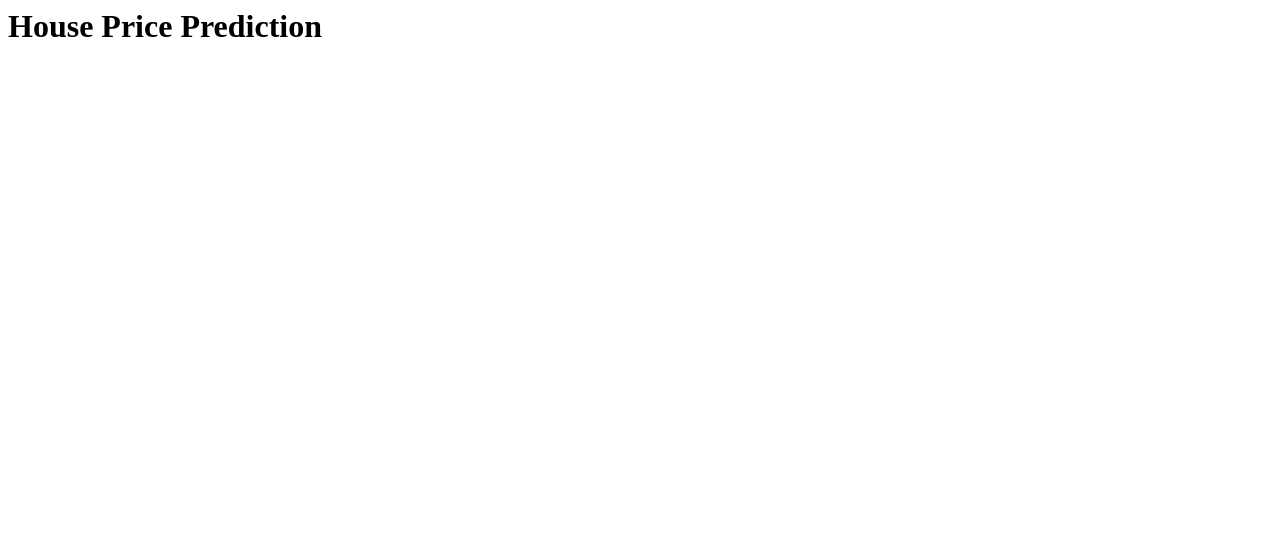
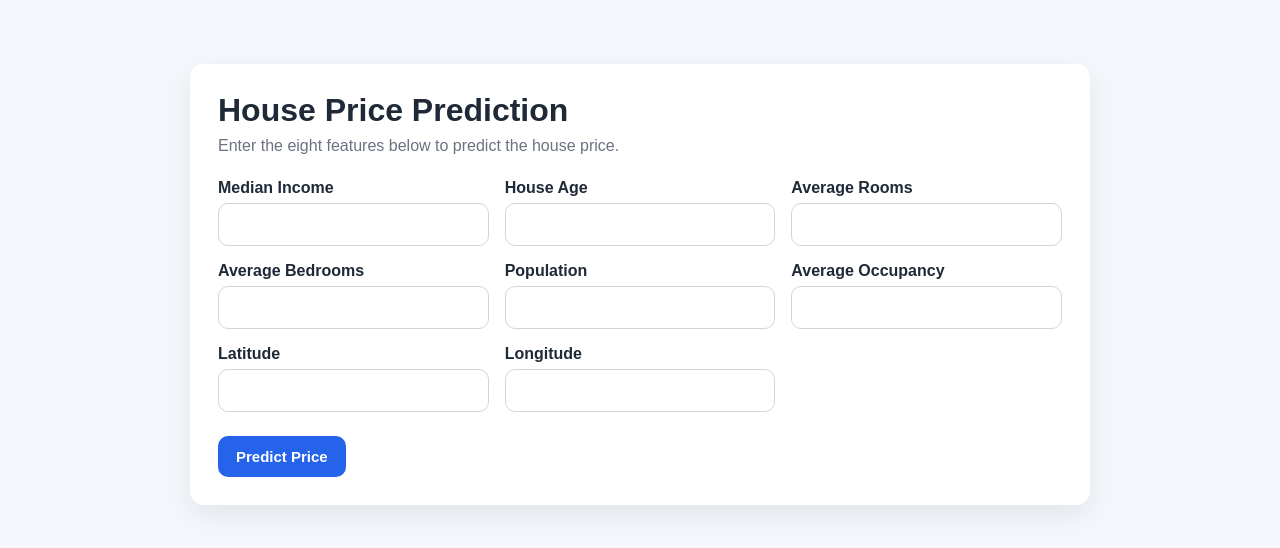
Before and after one commit to Tirth-Kansagra/CaliforniaHousepricingLR, a Flask app: page / in a window 1280 px wide. Shown: the top 548 px of the page. Run offline with Flask 3, Linux system fonts and the light colour scheme; parts of the project's set-up code (start-up, migrations or seed data) failed here and were passed over.

Commit message:
WebApp is Ready

```diff
--- a/app.py
+++ b/app.py
@@ -36,5 +36,25 @@ def predict_api():
     print(output[0])
     return jsonify({"prediction": float(output[0])})
 
+
+@app.route('/predict', methods=['POST'])
+def predict():
+    MedInc = float(request.form['MedInc'])
+    HouseAge = float(request.form['HouseAge'])
+    AveRooms = float(request.form['AveRooms'])
+    AveBedrms = float(request.form['AveBedrms'])
+    Population = float(request.form['Population'])
+    AveOccup = float(request.form['AveOccup'])
+    Latitude = float(request.form['Latitude'])
+    Longitude = float(request.form['Longitude'])
+
+    features = np.array([[MedInc, HouseAge, AveRooms, AveBedrms, Population, AveOccup, Latitude, Longitude]])
+    new_data = scalar.transform(features)
+    print(new_data)
+    output = regmodel.predict(new_data)
+    print(output[0])
+
+    return render_template('home.html', prediction_text=f'Predicted House Price: {output[0]}')
+
 if __name__ == "__main__":
     app.run(debug=True)
--- a/templates/home.html
+++ b/templates/home.html
@@ -1 +1,153 @@
-<h1>House Price Prediction</h1>
+<!DOCTYPE html>
+<html lang="en">
+<head>
+	<meta charset="UTF-8">
+	<meta name="viewport" content="width=device-width, initial-scale=1.0">
+	<title>House Price Prediction</title>
+	<style>
+		body {
+			font-family: Arial, sans-serif;
+			background: #f4f7fb;
+			margin: 0;
+			padding: 0;
+			color: #1f2937;
+		}
+
+		.container {
+			max-width: 900px;
+			margin: 40px auto;
+			padding: 24px;
+		}
+
+		.card {
+			background: #ffffff;
+			border-radius: 14px;
+			box-shadow: 0 10px 30px rgba(0, 0, 0, 0.08);
+			padding: 28px;
+		}
+
+		h1 {
+			margin-top: 0;
+			margin-bottom: 8px;
+		}
+
+		p {
+			margin-top: 0;
+			color: #6b7280;
+		}
+
+		.grid {
+			display: grid;
+			grid-template-columns: repeat(auto-fit, minmax(220px, 1fr));
+			gap: 16px;
+			margin-top: 24px;
+		}
+
+		.field label {
+			display: block;
+			margin-bottom: 6px;
+			font-weight: 600;
+		}
+
+		.field input {
+			width: 100%;
+			box-sizing: border-box;
+			padding: 12px 14px;
+			border: 1px solid #d1d5db;
+			border-radius: 10px;
+			font-size: 15px;
+		}
+
+		.actions {
+			margin-top: 24px;
+			display: flex;
+			gap: 12px;
+			flex-wrap: wrap;
+		}
+
+		button {
+			border: none;
+			border-radius: 10px;
+			padding: 12px 18px;
+			font-size: 15px;
+			font-weight: 600;
+			cursor: pointer;
+		}
+
+		.primary {
+			background: #2563eb;
+			color: white;
+		}
+
+		.secondary {
+			background: #e5e7eb;
+			color: #111827;
+			text-decoration: none;
+			display: inline-flex;
+			align-items: center;
+		}
+
+		.prediction {
+			margin-top: 22px;
+			padding: 16px;
+			background: #ecfdf5;
+			border: 1px solid #a7f3d0;
+			border-radius: 10px;
+			font-weight: 700;
+		}
+	</style>
+</head>
+<body>
+	<div class="container">
+		<div class="card">
+			<h1>House Price Prediction</h1>
+			<p>Enter the eight features below to predict the house price.</p>
+
+			<form action="/predict" method="post">
+				<div class="grid">
+					<div class="field">
+						<label for="MedInc">Median Income</label>
+						<input type="number" step="any" id="MedInc" name="MedInc" required>
+					</div>
+					<div class="field">
+						<label for="HouseAge">House Age</label>
+						<input type="number" step="any" id="HouseAge" name="HouseAge" required>
+					</div>
+					<div class="field">
+						<label for="AveRooms">Average Rooms</label>
+						<input type="number" step="any" id="AveRooms" name="AveRooms" required>
+					</div>
+					<div class="field">
+						<label for="AveBedrms">Average Bedrooms</label>
+						<input type="number" step="any" id="AveBedrms" name="AveBedrms" required>
+					</div>
+					<div class="field">
+						<label for="Population">Population</label>
+						<input type="number" step="any" id="Population" name="Population" required>
+					</div>
+					<div class="field">
+						<label for="AveOccup">Average Occupancy</label>
+						<input type="number" step="any" id="AveOccup" name="AveOccup" required>
+					</div>
+					<div class="field">
+						<label for="Latitude">Latitude</label>
+						<input type="number" step="any" id="Latitude" name="Latitude" required>
+					</div>
+					<div class="field">
+						<label for="Longitude">Longitude</label>
+						<input type="number" step="any" id="Longitude" name="Longitude" required>
+					</div>
+				</div>
+
+				<div class="actions">
+					<button type="submit" class="primary">Predict Price</button>
+				</div>
+			</form>
+
+			{% if prediction_text %}
+			<div class="prediction">{{ prediction_text }}</div>
+			{% endif %}
+		</div>
+	</div>
+</body>
+</html>
```
